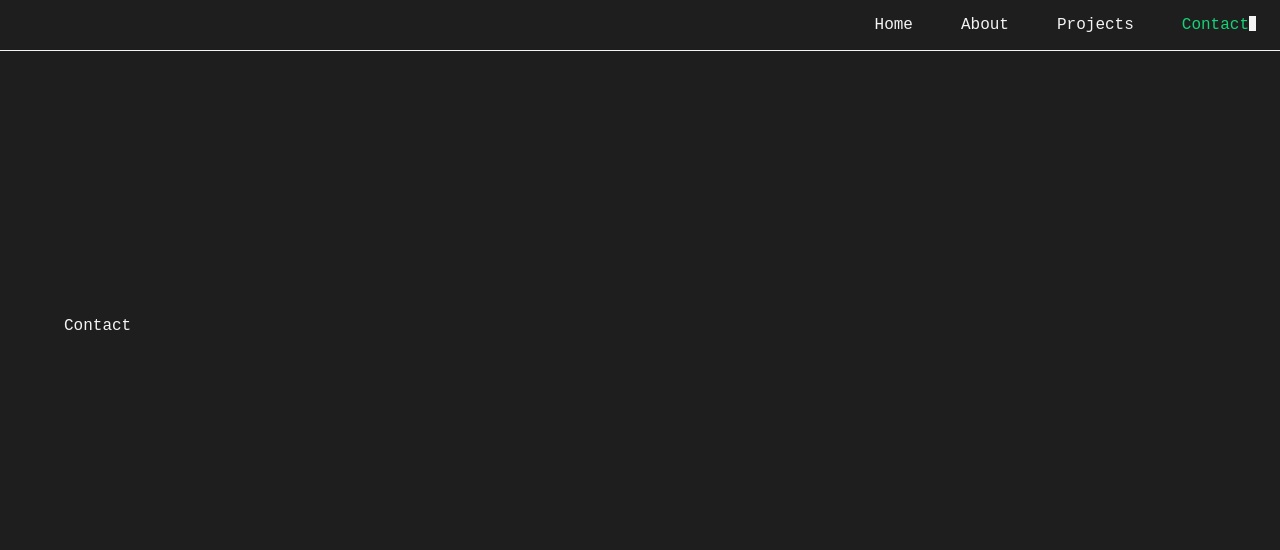
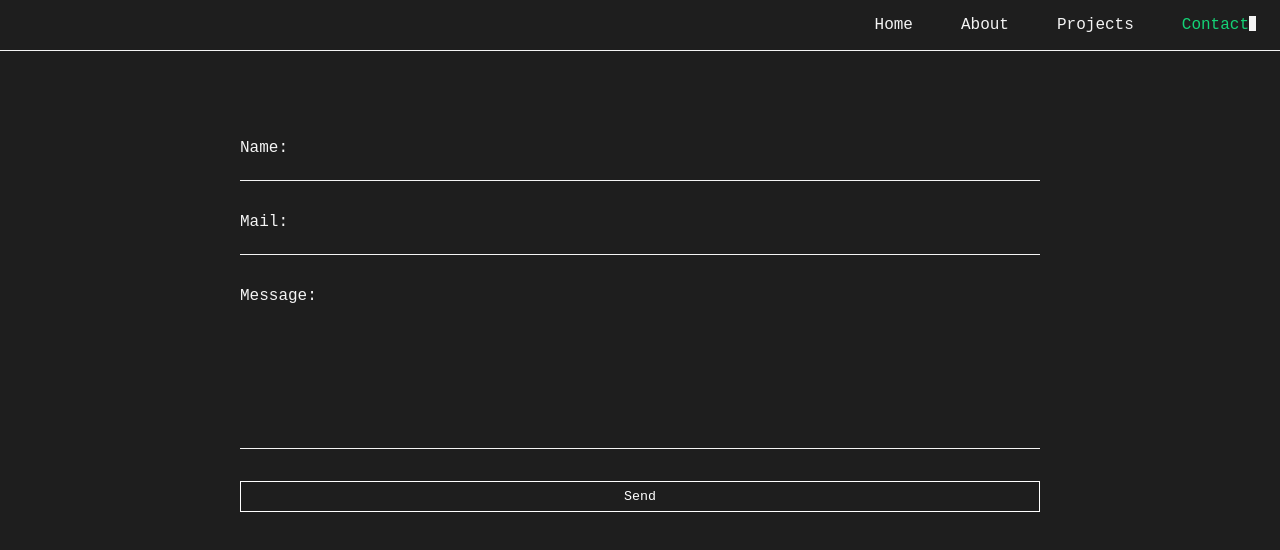
Before and after one commit to Giuliano1993/ghostylab-react-site, a React (Create React App) app: page /contact in a window 1280 px wide. Shown: the top 550 px of the page. Built offline with nearby package versions, Linux system fonts and the light colour scheme.

Commit message:
[ add ] terminal button [ add  ] contact basic page

```diff
--- a/assets/sass/style.scss
+++ b/assets/sass/style.scss
@@ -44,7 +44,78 @@ body{
         flex-direction: column;
       }
     }
+    #contacts{
+      form{
+        flex-grow: 1;
+        &>div{
+          margin: 0 auto;
+          display: flex;
+          flex-direction: column;
+          width: 800px;
+          div{
+            display: flex;
+            justify-content: space-between;
+            flex-direction: column;
+            margin-top: 1rem;
+            margin-bottom: 1rem;
+            textarea{
+              resize: vertical;
+              height: 136px;
+            }
+            input,textarea{
+              flex-grow: 1;
+              margin-top: 0.5rem;
+              border: none;
+              background-color:transparent;
+              color:$terminal-white;
+              font-family: 'Inconsolata', monospace;
+              border-bottom: 1px solid $terminal-white;
+              &:focus-visible{
+                outline:0;
+                border-bottom: 1px solid $terminal-green;
+              }
+              &::-webkit-scrollbar{
+                background-color: $terminal-white;
+              }
+              &::-webkit-scrollbar-button{
+                background-color: $terminal-white;
+              }
+              &::-webkit-scrollbar-track{
+                background-color: $terminal-black;
+                border: 1px solid $terminal-green;
+              }
+              &::-webkit-scrollbar-track-piece{
+                background-color: $terminal-black;
+                border: 1px solid $terminal-green;
+              }
+              &::-webkit-scrollbar-thumb{
+                background-color: $terminal-green;
+              }
+              &::-webkit-scrollbar-corner{
+                background-color: $terminal-black;
 
+              }
+              &::-webkit-resizer{
+                background-color: $terminal-black;
+
+              }
+
+
+            }
+            button{
+              background: transparent;
+              color: white;
+              border: none;
+              cursor: pointer;
+              font-family: 'Inconsolata', monospace;
+              border: 1px solid white;
+              padding-top: 0.5em;
+              padding-bottom: 0.5em;
+            }
+          }
+        }
+      }
+    }
     #terminalEditor{
       max-height:200px;
       position: fixed;
@@ -274,6 +345,13 @@ body{
 	        animation: scale-out-horizontal 0.5s cubic-bezier(0.550, 0.085, 0.680, 0.530) both;
 }
 
+@media screen and (max-width: 1200px) {
+  #home{
+    .building{
+      flex-direction: column;
+    }
+  }
+}
 
 @keyframes blink-animation {
     to {
--- a/src/assets/css/style.css
+++ b/src/assets/css/style.css
@@ -30,6 +30,72 @@ body .container {
 }
 body .container#home {
   flex-direction: column;
+}
+body #contacts form {
+  flex-grow: 1;
+}
+body #contacts form > div {
+  margin: 0 auto;
+  display: flex;
+  flex-direction: column;
+  width: 800px;
+}
+body #contacts form > div div {
+  display: flex;
+  justify-content: space-between;
+  flex-direction: column;
+  margin-top: 1rem;
+  margin-bottom: 1rem;
+}
+body #contacts form > div div textarea {
+  resize: vertical;
+  height: 136px;
+}
+body #contacts form > div div input, body #contacts form > div div textarea {
+  flex-grow: 1;
+  margin-top: 0.5rem;
+  border: none;
+  background-color: transparent;
+  color: #f4f4f4;
+  font-family: "Inconsolata", monospace;
+  border-bottom: 1px solid #f4f4f4;
+}
+body #contacts form > div div input:focus-visible, body #contacts form > div div textarea:focus-visible {
+  outline: 0;
+  border-bottom: 1px solid #14d276;
+}
+body #contacts form > div div input::-webkit-scrollbar, body #contacts form > div div textarea::-webkit-scrollbar {
+  background-color: #f4f4f4;
+}
+body #contacts form > div div input::-webkit-scrollbar-button, body #contacts form > div div textarea::-webkit-scrollbar-button {
+  background-color: #f4f4f4;
+}
+body #contacts form > div div input::-webkit-scrollbar-track, body #contacts form > div div textarea::-webkit-scrollbar-track {
+  background-color: #1e1e1e;
+  border: 1px solid #14d276;
+}
+body #contacts form > div div input::-webkit-scrollbar-track-piece, body #contacts form > div div textarea::-webkit-scrollbar-track-piece {
+  background-color: #1e1e1e;
+  border: 1px solid #14d276;
+}
+body #contacts form > div div input::-webkit-scrollbar-thumb, body #contacts form > div div textarea::-webkit-scrollbar-thumb {
+  background-color: #14d276;
+}
+body #contacts form > div div input::-webkit-scrollbar-corner, body #contacts form > div div textarea::-webkit-scrollbar-corner {
+  background-color: #1e1e1e;
+}
+body #contacts form > div div input::-webkit-resizer, body #contacts form > div div textarea::-webkit-resizer {
+  background-color: #1e1e1e;
+}
+body #contacts form > div div button {
+  background: transparent;
+  color: white;
+  border: none;
+  cursor: pointer;
+  font-family: "Inconsolata", monospace;
+  border: 1px solid white;
+  padding-top: 0.5em;
+  padding-bottom: 0.5em;
 }
 body #terminalEditor {
   max-height: 200px;
@@ -256,6 +322,11 @@ body section.building div a:hover span {
   animation: scale-out-horizontal 0.5s cubic-bezier(0.55, 0.085, 0.68, 0.53) both;
 }
 
+@media screen and (max-width: 1200px) {
+  #home .building {
+    flex-direction: column;
+  }
+}
 @keyframes blink-animation {
   to {
     visibility: hidden;
--- a/src/components/Contact.tsx
+++ b/src/components/Contact.tsx
@@ -1,9 +1,41 @@
-import React from "react";
+import React, {useState} from "react";
 
 const Contact = ()=>{
+  const [formData, setFormData] = useState({
+    name: '',
+    mail: '',
+    message: ''
+  })
+
+  const handleData = e =>{
+    setFormData({
+      ...formData,
+      [e.target.name]:e.target.value
+    })
+  }
   return(
 
-    <div className="container">Contact</div>
+    <div className="container" id="contacts">
+      <form>
+        <div>
+          <div>
+            <label htmlFor="namet">Name: </label>
+            <input type="text" name="name" onChange={handleData} value={formData.name} className="form-control"/>
+          </div>
+          <div>
+            <label htmlFor="mail">Mail: </label>
+            <input type="mail" name="mail" onChange={handleData} value={formData.mail} className="form-control"/>
+          </div>
+          <div>
+            <label htmlFor="message">Message:</label>
+            <textarea name="message" onChange={handleData} value={formData.message} className="form-control"></textarea>
+          </div>
+          <div>
+            <button type="submit">Send</button>
+          </div>
+        </div>
+      </form>
+    </div>
   )
 }
 
--- a/src/components/Home.tsx
+++ b/src/components/Home.tsx
@@ -1,6 +1,7 @@
 import React from "react";
 import photo from  '../assets/pics/thisisme.jpeg'
 import { NavLink } from 'react-router-dom'
+import TerminalButton from "./elements/TerminalButton.tsx";
 
 const Home = () => {
 
@@ -24,24 +25,26 @@ const Home = () => {
             On this site you can check'em out or hire me to work together on your next project.
           </p>
           <div>
-            <NavLink className="navbar-item" to="/projects" >
-              <div>+----------------------------+</div>
+            <TerminalButton href="/projects"  text="Check the projects"></TerminalButton>
+            <TerminalButton href="/contact"  text="Contact me"></TerminalButton>
+            {/* <NavLink className="navbar-item" to="/projects" >
+              <div>+--------------------------+</div>
               <div>
                 <p className="side">|</p>
                 <p>Check the projects<span className="pointer"></span></p>
                 <p className="side">|</p>
               </div>
-              <div>+----------------------------+</div>
+              <div>+--------------------------+</div>
             </NavLink>
             <NavLink className="navbar-item" to="/contact" >
-              <div>+-----------------------+</div>
+              <div>+--------------------+</div>
               <div>
                 <p className="side">|</p>
                 <p>Contact me<span className="pointer"></span></p>
                 <p className="side">|</p>
               </div>
-              <div>+-----------------------+</div>
-            </NavLink>
+              <div>+--------------------+</div>
+            </NavLink> */}
           </div>
         </section>
     </div>
--- /dev/null
+++ b/src/components/elements/TerminalButton.tsx
@@ -0,0 +1,16 @@
+import { NavLink } from "react-router-dom";
+import React from "react";
+
+export default function TerminalButton({href,text}){
+  return(
+    <NavLink className="navbar-item" to={href} >
+      <div>+--------------------------+</div>
+      <div>
+        <p className="side">|</p>
+        <p>{text}<span className="pointer"></span></p>
+        <p className="side">|</p>
+      </div>
+      <div>+--------------------------+</div>
+    </NavLink>
+  );
+}
```
Also changed, not shown: 1 other file (tests, documents, lock files or other folders).
